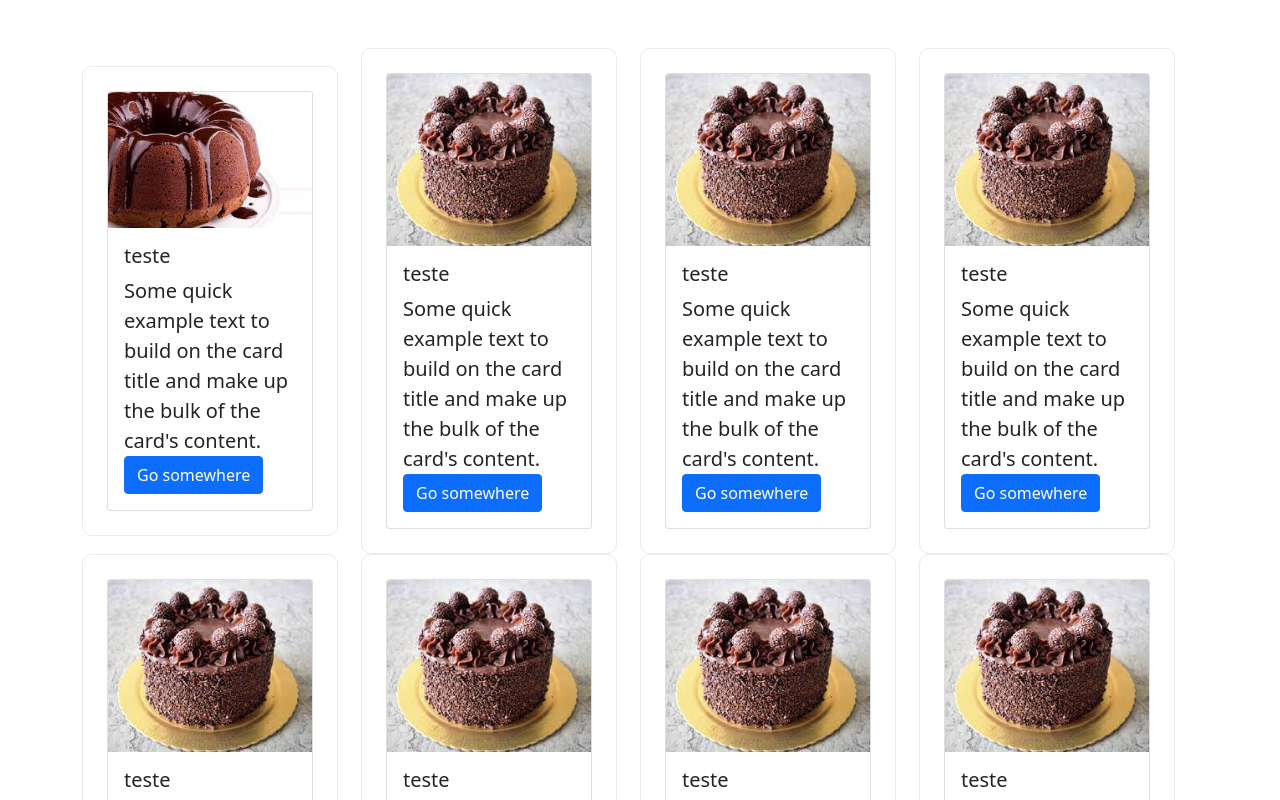
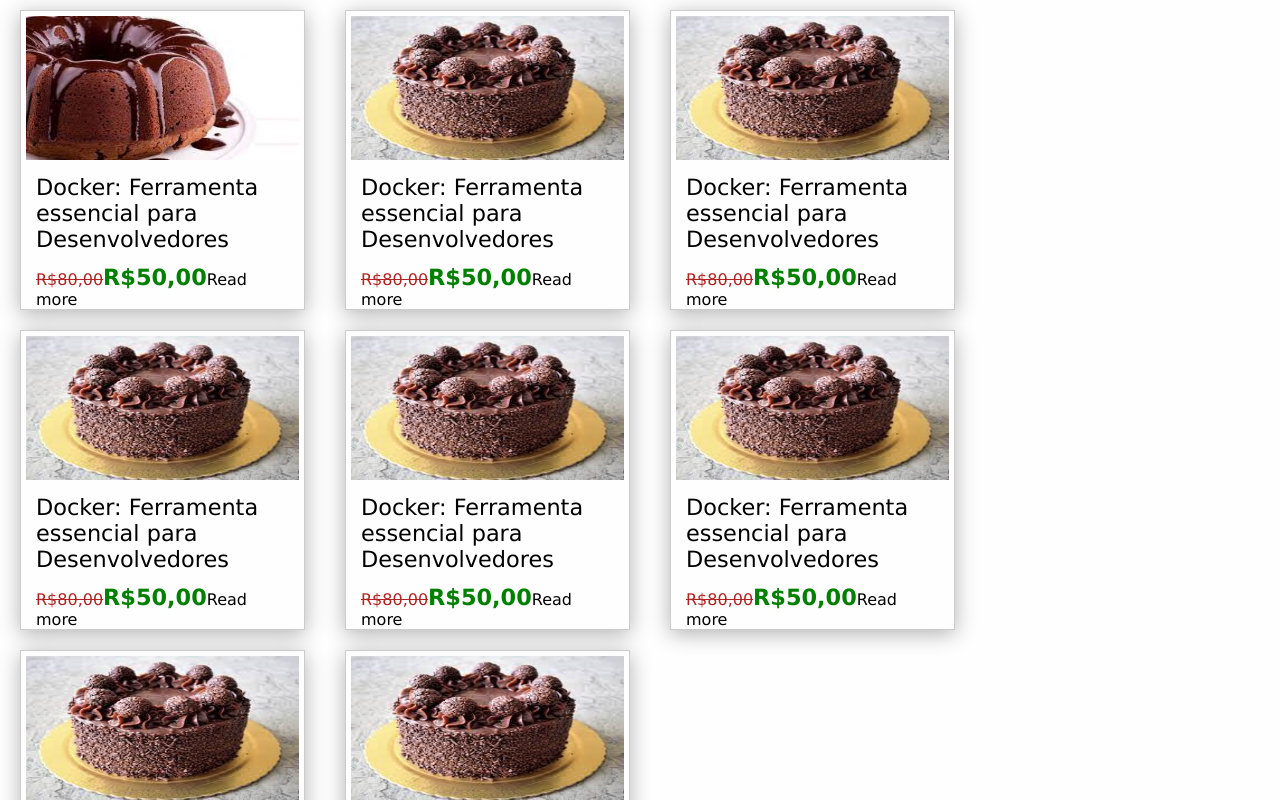
Before and after one commit to Cleriston1202/nanda-cake, a Next.js app: page / in a window 1280 px wide. Shown: the top 800 px of the page. Built offline with nearby package versions, Linux system fonts and the light colour scheme.

Commit message:
Ajuste nos cards

```diff
--- a/dados.js
+++ b/dados.js
@@ -9,32 +9,32 @@
      nome: "teste",
      img:"/img/bolo-pote.jpg"
    }, {
-    id: 2,
+    id: 3,
     nome: "teste",
     img:"/img/bolo-pote.jpg"
   },
   {
-    id: 2,
+    id: 4,
     nome: "teste",
     img:"/img/bolo-pote.jpg"
   },
   {
-    id: 2,
+    id: 5,
     nome: "teste",
     img:"/img/bolo-pote.jpg"
   },
   {
-    id: 2,
+    id: 6,
     nome: "teste",
     img:"/img/bolo-pote.jpg"
   },
   {
-    id: 2,
+    id: 7,
     nome: "teste",
     img:"/img/bolo-pote.jpg"
   },
   {
-    id: 2,
+    id: 8,
     nome: "teste",
     img:"/img/bolo-pote.jpg"
   }
--- a/package.json
+++ b/package.json
@@ -8,11 +8,8 @@
         "start": "next start"
     },
     "dependencies": {
-        "bootstrap": "^5.0.1",
         "next": "10.2.2",
-        "popper.js": "^ 2.9.2",
         "react": "17.0.2",
-        "react-dom": "17.0.2",
-        "reactstrap": "^8.9.0"
+        "react-dom": "17.0.2"
     }
 }
--- a/pages/index.js
+++ b/pages/index.js
@@ -1,45 +1,37 @@
 import Head from 'next/head'
 import Image from 'next/image'
-import {
-  Card, CardImg, CardText, CardBody,CardDeck,
-  CardTitle, CardSubtitle, Container, Row, Col, Button
-} from 'reactstrap';
-
-import 'bootstrap/dist/css/bootstrap.min.css';
 import styles from '../styles/Home.module.css'
 
 
 export default function Home({list}) {
   return (
-    <Container>
+    <div>
       <Head>
         <title>Create Next App</title>
         <meta name="description" content="Generated by create next app" />
         <link rel="icon" href="/favicon.ico" />
       </Head>
 
+      {list.map(item=>(
+      <div className={styles.curso} key={item.id}>
+            <img  src={item.img} className={styles.cursoimg} />
+            <div className={styles.cursoinfo}>
+                <h4 className={styles.cursoinfoh4}>Docker: Ferramenta essencial para Desenvolvedores</h4>
+                <p>{item.nome}</p>
+            </div>
+            <div className={styles.cursopreco}>
+                <span className={styles.precode}>R$80,00</span>
+                <span className={styles.precopor}>R$50,00</span>
+                <a href={`/detalhe/${item.id}`} >Read more</a>
+            </div>
+        </div>
+        ))}
 
-        <Row>
-           <div  className={styles.grid}>
 
-            {list.map(item=>(
-              <Col >
-               <div className={styles.card}  key={item.id}>
-            <div className="card" >
-              <img className="card-img-top" src={item.img} alt="Card image cap"/>
-              <div className="card-body">
-                <h5 className="card-title">{item.nome}</h5>
-                <p classNameName="card-text">Some quick example text to build on the card title and make up the bulk of the card's content.</p>
-                <a href={`/detalhe/${item.id}`} className="btn btn-primary">Go somewhere</a>
-              </div>
-            </div>
-            </div>
-            </Col>
-            ))}
+  </div>
 
-       </div>
-       </Row >
-       </Container>
+
+
   )
 }
 export async function getServerSideProps(){
--- a/styles/Home.module.css
+++ b/styles/Home.module.css
@@ -1,105 +1,45 @@
-.container {
-  min-height: 100vh;
-  padding: 0 0.5rem;
-  display: flex;
-  flex-direction: column;
-  justify-content: center;
-  align-items: center;
-  height: 100vh;
+.curso {
+  /* float: left; */
+  display: inline-block;
+  vertical-align: top;
+  font-family: Verdana, sans-serif;
+  border: solid 1px #CCC;
+  box-shadow: 0 4px 20px 0 rgba(0, 0, 0, 0.3);
+  height: 300px;
+  width: 285px;
+  margin: 10px 20px;
+  padding: 5px;
 }
 
-.main {
-  padding: 5rem 0;
-  flex: 1;
-  display: flex;
-  flex-direction: column;
-  justify-content: center;
-  align-items: center;
+.cursoimg {
+  width: 100%;
+  max-height: 50%;
 }
 
-.footer {
-  width: 100%;
-  height: 100px;
-  border-top: 1px solid #eaeaea;
-  display: flex;
-  justify-content: center;
-  align-items: center;
+.cursoinfo {
+  padding: 10px;
+  height: 90px;
+  overflow: hidden;
 }
 
-.title a {
-  color: #0070f3;
-  text-decoration: none;
+.cursoinfoh4 {
+  font-size: 1.4em;
+  font-weight: 100;
+  margin: 0px;
 }
 
-.title a:hover,
-.title a:focus,
-.title a:active {
-  text-decoration: underline;
+.cursopreco {
+  float: right;
+  padding: 10px;
 }
 
-.title {
-  margin: 0;
-  line-height: 1.15;
-  font-size: 4rem;
+.precode {
+  text-decoration: line-through;
+  color: firebrick;
 }
 
-.title,
-.description {
-  text-align: center;
+.precopor {
+  color: green;
+  font-weight: bold;
+  font-size: 1.4em;
 }
-
-.description {
-  line-height: 1.5;
-  font-size: 1.5rem;
-}
-
-
-.grid {
-  display: flex;
-  align-items: center;
-  justify-content: center;
-  flex-wrap: wrap;
-  margin-top: 3rem;
-}
-
-.card {
-  width: 16rem;
-  padding: 1.5rem;
-  text-align: left;
-  color: inherit;
-  text-decoration: none;
-  border: 1px solid #eaeaea;
-  border-radius: 10px;
-  transition: color 0.15s ease, border-color 0.15s ease;
-
-}
-
-.card:hover,
-.card:focus,
-.card:active {
-  color: #0070f3;
-  border-color: #0070f3;
-}
-
-.card h2 {
-  margin: 0 0 1rem 0;
-  font-size: 1.5rem;
-}
-
-.card p {
-  margin: 0;
-  font-size: 1.25rem;
-  line-height: 1.5;
-}
-
-.logo {
-  height: 1em;
-  margin-left: 0.5rem;
-}
-
-@media (max-width: 600px) {
-  .grid {
-    width: 100%;
-    flex-direction: column;
-  }
-}
--- a/styles/globals.css
+++ b/styles/globals.css
@@ -1,10 +1,15 @@
+* {
+  padding: 0;
+  margin: 0;
+  box-sizing: border-box;
+}
+
 html,
 body {
-  padding: 0;
-  margin: 0;
-  font-family: -apple-system, BlinkMacSystemFont, Segoe UI, Roboto, Oxygen,
-    Ubuntu, Cantarell, Fira Sans, Droid Sans, Helvetica Neue, sans-serif;
+  background: #fefefe;
+  font-family: sans-serif;
 }
+
 
 a {
   color: inherit;
```
